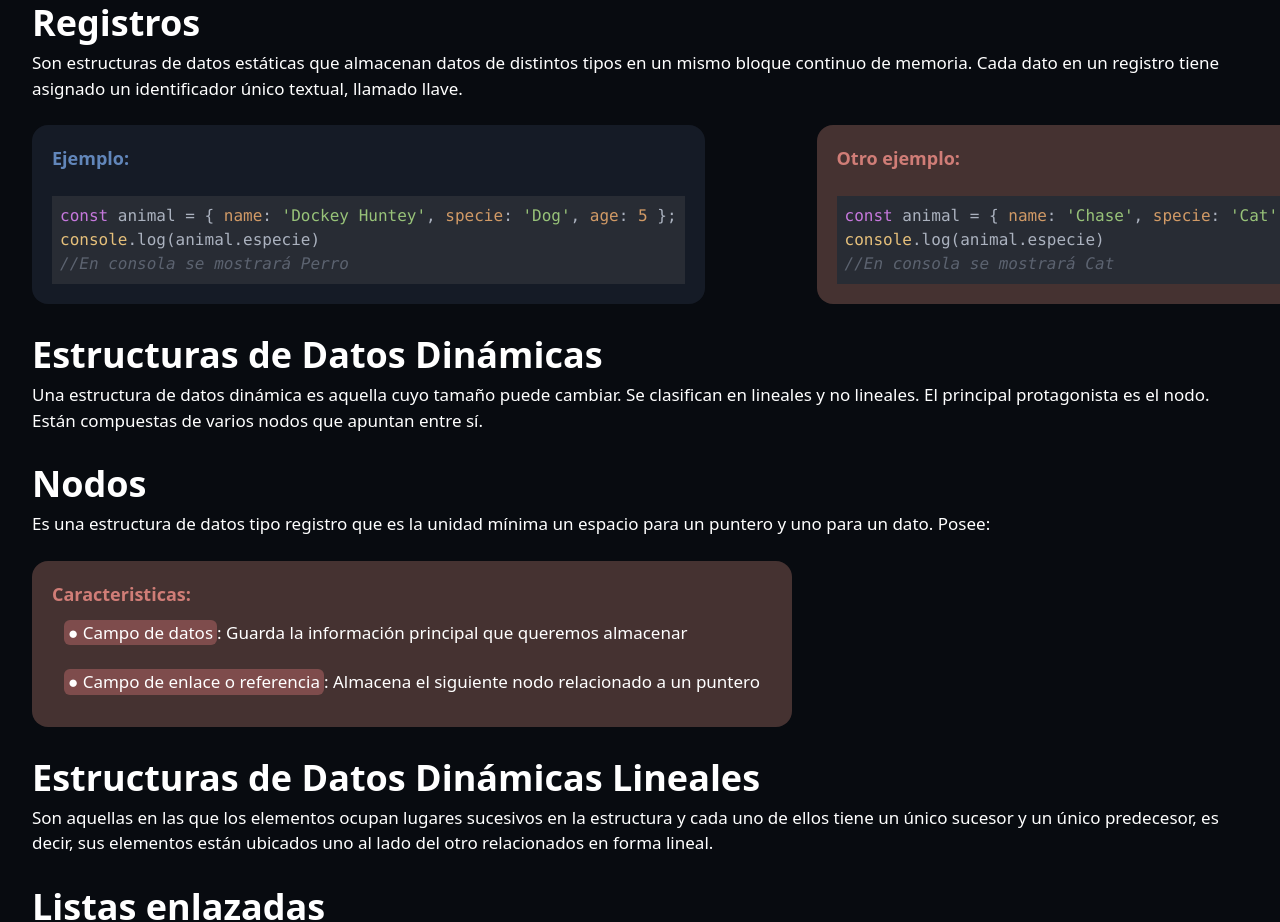
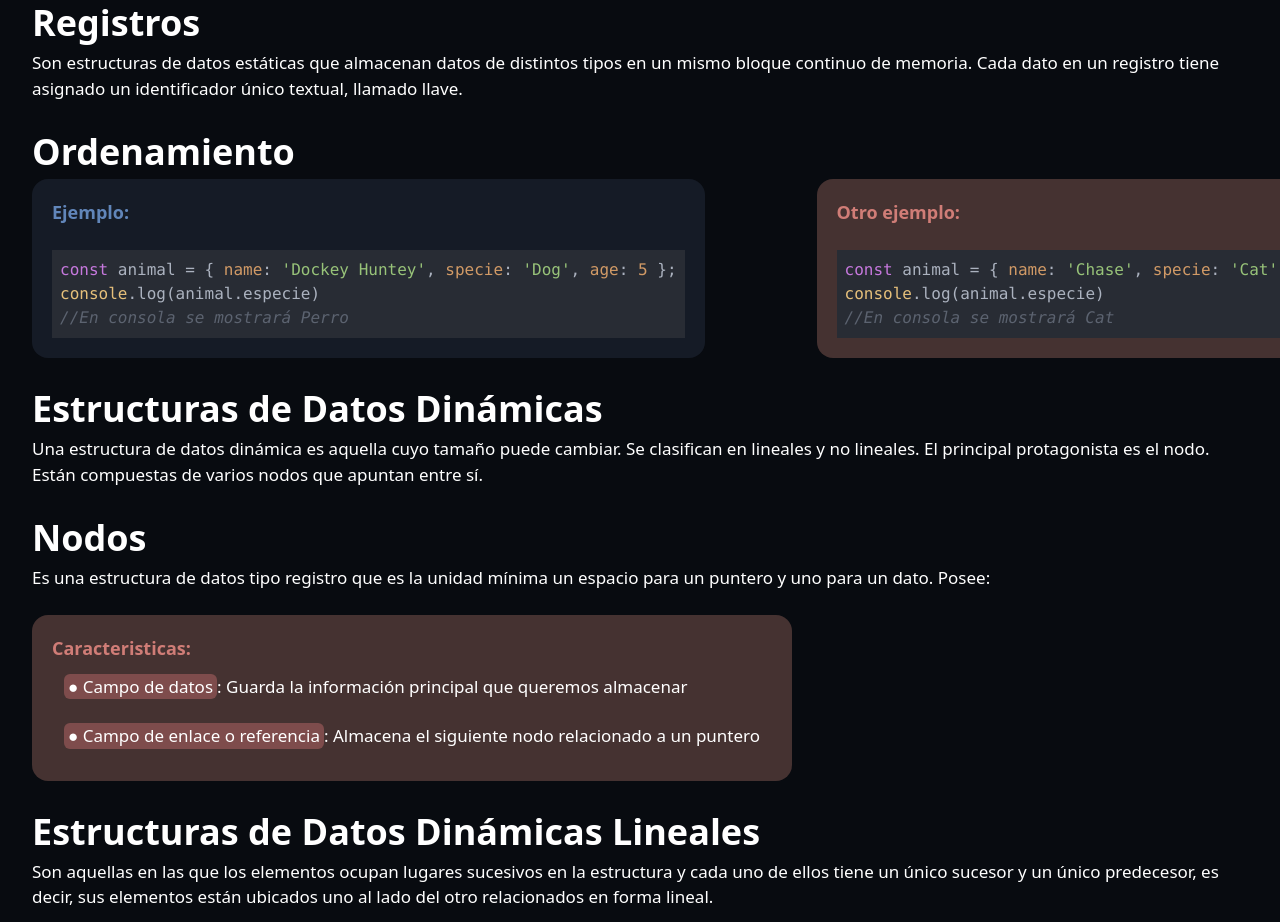
Before and after one commit to KevinLatino/Peritazgo-Website, a React (Vite) app: page /Estructuras-de-datos in a window 1280 px wide. Shown: the part 1040-1962 px from the top of the page. Built offline with nearby package versions, Linux system fonts and the light colour scheme.

Commit message:
Agregando Ordenamientos

```diff
--- a/src/Articles/DataStructureScreen.jsx
+++ b/src/Articles/DataStructureScreen.jsx
@@ -144,6 +144,11 @@ console.log(animal.especie)
                 </Paragraph>
 
                 <Space />
+
+                <Title>
+                    Ordenamiento
+                </Title>
+
 
                 <div className='flex gap-28'>
                     <BlueSection>
```
